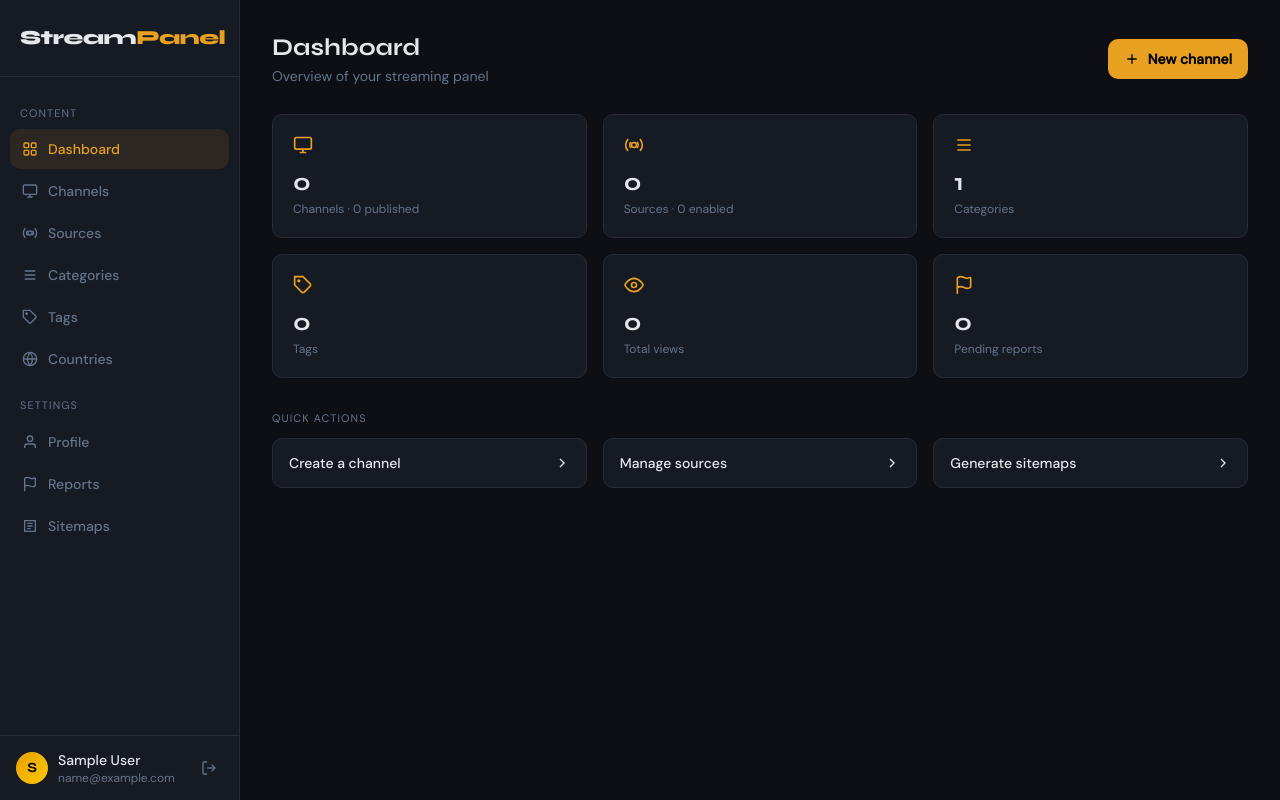
After one commit to el3omrii/telfaza-new, a Laravel app: page /dashboard in a window 1280 px wide. The commit adds this page. Run offline with Laravel 12, Linux system fonts and the light colour scheme; the visitor is signed in with stand-in values (Sample User, id 1); data comes from the database, SQL or seed files in the repository; data that the repository does not hold is empty; style sheets or scripts are compiled from the project's sources; parts of the project's set-up code (start-up, migrations or seed data) failed here and were passed over.

Commit message:
add dashboard page

```diff
--- a/app/Http/Controllers/Auth/LoginController.php
+++ b/app/Http/Controllers/Auth/LoginController.php
@@ -25,7 +25,7 @@ class LoginController extends Controller
      *
      * @var string
      */
-    protected $redirectTo = '/home';
+    protected $redirectTo = '/dashboard';
 
     /**
      * Create a new controller instance.
--- /dev/null
+++ b/app/Http/Controllers/DashboardController.php
@@ -0,0 +1,32 @@
+<?php
+
+namespace App\Http\Controllers;
+
+use App\Models\Category;
+use App\Models\Channel;
+use App\Models\Report;
+use App\Models\Source;
+use App\Models\Tag;
+use Illuminate\View\View;
+
+class DashboardController extends Controller
+{
+    /**
+     * Show the application dashboard.
+     */
+    public function index(): View
+    {
+        $stats = [
+            'channels'          => Channel::count(),
+            'publishedChannels' => Channel::where('published', true)->count(),
+            'sources'           => Source::count(),
+            'enabledSources'    => Source::where('enabled', true)->count(),
+            'categories'        => Category::count(),
+            'tags'              => Tag::count(),
+            'totalViews'        => (int) Channel::sum('views'),
+            'pendingReports'    => Report::where('treated', false)->count(),
+        ];
+
+        return view('dashboard.index', $stats);
+    }
+}
--- /dev/null
+++ b/resources/views/dashboard/index.blade.php
@@ -0,0 +1,95 @@
+@extends('layouts.app')
+@section('title', 'Dashboard')
+
+@section('content')
+<div class="flex flex-col sm:flex-row sm:items-center justify-between gap-4 mb-7">
+    <div>
+        <h1 class="font-display font-bold text-2xl">Dashboard</h1>
+        <p class="text-muted text-sm mt-0.5">Overview of your streaming panel</p>
+    </div>
+    <a href="{{ route('channels.create') }}"
+       class="inline-flex items-center gap-2 px-4 py-2.5 rounded-[10px] bg-accent text-black text-sm font-semibold hover:opacity-90 transition-opacity">
+        <svg class="w-4 h-4" fill="none" viewBox="0 0 24 24" stroke="currentColor" stroke-width="2">
+            <path d="M12 5v14M5 12h14"/>
+        </svg>
+        New channel
+    </a>
+</div>
+
+<div class="grid grid-cols-2 md:grid-cols-3 gap-4">
+    <a href="{{ route('channels.index') }}"
+       class="bg-surface border border-border rounded-[10px] p-5 hover:border-accent/40 transition-colors">
+        <svg class="w-5 h-5 text-accent mb-3" fill="none" viewBox="0 0 24 24" stroke="currentColor" stroke-width="2">
+            <rect x="2" y="3" width="20" height="14" rx="2"/><path d="M8 21h8M12 17v4"/>
+        </svg>
+        <p class="font-display font-bold text-2xl">{{ $channels }}</p>
+        <p class="text-muted text-xs mt-0.5">Channels · {{ $publishedChannels }} published</p>
+    </a>
+
+    <a href="{{ route('sources.index') }}"
+       class="bg-surface border border-border rounded-[10px] p-5 hover:border-accent/40 transition-colors">
+        <svg class="w-5 h-5 text-accent mb-3" fill="none" viewBox="0 0 24 24" stroke="currentColor" stroke-width="2">
+            <circle cx="12" cy="12" r="3"/><path d="M19.07 4.93a10 10 0 010 14.14M4.93 4.93a10 10 0 000 14.14M15.54 8.46a5 5 0 010 7.07M8.46 8.46a5 5 0 000 7.07"/>
+        </svg>
+        <p class="font-display font-bold text-2xl">{{ $sources }}</p>
+        <p class="text-muted text-xs mt-0.5">Sources · {{ $enabledSources }} enabled</p>
+    </a>
+
+    <a href="{{ route('categories.index') }}"
+       class="bg-surface border border-border rounded-[10px] p-5 hover:border-accent/40 transition-colors">
+        <svg class="w-5 h-5 text-accent mb-3" fill="none" viewBox="0 0 24 24" stroke="currentColor" stroke-width="2">
+            <path d="M4 6h16M4 12h16M4 18h16"/>
+        </svg>
+        <p class="font-display font-bold text-2xl">{{ $categories }}</p>
+        <p class="text-muted text-xs mt-0.5">Categories</p>
+    </a>
+
+    <a href="{{ route('tags.index') }}"
+       class="bg-surface border border-border rounded-[10px] p-5 hover:border-accent/40 transition-colors">
+        <svg class="w-5 h-5 text-accent mb-3" fill="none" viewBox="0 0 24 24" stroke="currentColor" stroke-width="2">
+            <path d="M20.59 13.41l-7.17 7.17a2 2 0 01-2.83 0L2 12V2h10l8.59 8.59a2 2 0 010 2.82z"/><circle cx="7" cy="7" r="1"/>
+        </svg>
+        <p class="font-display font-bold text-2xl">{{ $tags }}</p>
+        <p class="text-muted text-xs mt-0.5">Tags</p>
+    </a>
+
+    <a href="{{ route('channels.index', ['sort' => 'views']) }}"
+       class="bg-surface border border-border rounded-[10px] p-5 hover:border-accent/40 transition-colors">
+        <svg class="w-5 h-5 text-accent mb-3" fill="none" viewBox="0 0 24 24" stroke="currentColor" stroke-width="2">
+            <path d="M1 12s4-8 11-8 11 8 11 8-4 8-11 8-11-8-11-8z"/><circle cx="12" cy="12" r="3"/>
+        </svg>
+        <p class="font-display font-bold text-2xl">{{ number_format($totalViews) }}</p>
+        <p class="text-muted text-xs mt-0.5">Total views</p>
+    </a>
+
+    <a href="{{ route('reports.index') }}"
+       class="bg-surface border border-border rounded-[10px] p-5 hover:border-accent/40 transition-colors">
+        <svg class="w-5 h-5 mb-3 {{ $pendingReports > 0 ? 'text-red-400' : 'text-accent' }}" fill="none" viewBox="0 0 24 24" stroke="currentColor" stroke-width="2" stroke-linecap="round" stroke-linejoin="round">
+            <path d="M4 22V4a1 1 0 0 1 .4-.8A6 6 0 0 1 8 2c3 0 5 2 7.333 2q2 0 3.067-.8A1 1 0 0 1 20 4v10a1 1 0 0 1-.4.8A6 6 0 0 1 16 16c-3 0-5-2-8-2a6 6 0 0 0-4 1.528"/>
+        </svg>
+        <p class="font-display font-bold text-2xl">{{ $pendingReports }}</p>
+        <p class="text-muted text-xs mt-0.5">Pending reports</p>
+    </a>
+</div>
+
+<div class="mt-8">
+    <p class="text-[0.68rem] uppercase tracking-widest text-muted mb-3">Quick actions</p>
+    <div class="grid sm:grid-cols-3 gap-4">
+        <a href="{{ route('channels.create') }}"
+           class="flex items-center justify-between bg-surface border border-border rounded-[10px] px-4 py-3.5 text-sm font-medium hover:border-accent/40 hover:text-accent transition-colors">
+            Create a channel
+            <svg class="w-4 h-4 shrink-0" fill="none" viewBox="0 0 24 24" stroke="currentColor" stroke-width="2"><path d="M9 18l6-6-6-6"/></svg>
+        </a>
+        <a href="{{ route('sources.index') }}"
+           class="flex items-center justify-between bg-surface border border-border rounded-[10px] px-4 py-3.5 text-sm font-medium hover:border-accent/40 hover:text-accent transition-colors">
+            Manage sources
+            <svg class="w-4 h-4 shrink-0" fill="none" viewBox="0 0 24 24" stroke="currentColor" stroke-width="2"><path d="M9 18l6-6-6-6"/></svg>
+        </a>
+        <a href="{{ route('sitemaps.index') }}"
+           class="flex items-center justify-between bg-surface border border-border rounded-[10px] px-4 py-3.5 text-sm font-medium hover:border-accent/40 hover:text-accent transition-colors">
+            Generate sitemaps
+            <svg class="w-4 h-4 shrink-0" fill="none" viewBox="0 0 24 24" stroke="currentColor" stroke-width="2"><path d="M9 18l6-6-6-6"/></svg>
+        </a>
+    </div>
+</div>
+@endsection
--- a/resources/views/layouts/app.blade.php
+++ b/resources/views/layouts/app.blade.php
@@ -53,6 +53,14 @@
             $active  = 'bg-accent/10 text-accent';
             $idle    = 'text-muted hover:bg-accent/10 hover:text-accent';
         @endphp
+
+        <a href="{{ route('dashboard') }}" onclick="closeSidebar()"
+           class="{{ $navLink }} {{ request()->routeIs('dashboard') ? $active : $idle }}">
+            <svg class="w-4 h-4 shrink-0" fill="none" viewBox="0 0 24 24" stroke="currentColor" stroke-width="2">
+                <rect x="3" y="3" width="7" height="7" rx="1.5"/><rect x="14" y="3" width="7" height="7" rx="1.5"/><rect x="3" y="14" width="7" height="7" rx="1.5"/><rect x="14" y="14" width="7" height="7" rx="1.5"/>
+            </svg>
+            Dashboard
+        </a>
 
         <a href="{{ route('channels.index') }}" onclick="closeSidebar()"
            class="{{ $navLink }} {{ request()->routeIs('channels.*') ? $active : $idle }}">
--- a/routes/web.php
+++ b/routes/web.php
@@ -3,6 +3,7 @@
 use App\Http\Controllers\CategoryController;
 use App\Http\Controllers\ChannelController;
 use App\Http\Controllers\CountryController;
+use App\Http\Controllers\DashboardController;
 use App\Http\Controllers\GeminiController;
 use App\Http\Controllers\ProfileController;
 use App\Http\Controllers\ReportController;
@@ -28,7 +29,10 @@ Route::get('/image-sitemap.xml', [SitemapController::class, 'imageSitemap'])->na
 // ── Protected application routes (auth required) ──────────────────────────────
 Route::middleware('auth')->group(function () {
 
-    Route::redirect('/', '/channels');
+    Route::redirect('/', '/dashboard');
+
+    // Dashboard (default landing page after login)
+    Route::get('/dashboard', [DashboardController::class, 'index'])->name('dashboard');
 
     // Channels (full resource)
     Route::resource('channels', ChannelController::class);
```
Also changed, not shown: tests/Feature/DashboardTest.php (added, +55 -0 lines), tests/Feature/ExampleTest.php (+8 -3 lines).
